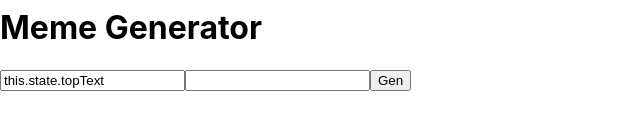
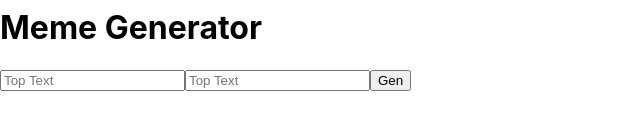
Before and after one commit to pro-munachi/form, a React (Create React App) app: page / in a window 1280 px wide. Shown: the part 242-372 px from the top of the page, without its empty margins (0-640 px from the left). Built offline with nearby package versions, Linux system fonts and the light colour scheme; no server answers.

Commit message:
modified meme

```diff
--- a/src/MemeGenerator.js
+++ b/src/MemeGenerator.js
@@ -10,6 +10,7 @@ class MemeGenerator extends React.Component {
     allMemeImgs: []
 
     }
+    this.handleChange = this.handleChange.bind(this)
     }
 
     componentDidMount() {
@@ -22,6 +23,14 @@ class MemeGenerator extends React.Component {
         })
     }
 
+    handleChange(event) {
+        const {name, value} = event.target
+        this.setState({
+            [name]: value
+        })
+
+    }
+
     render() {
         return (
             <div>
@@ -29,11 +38,19 @@ class MemeGenerator extends React.Component {
                 <input
                 name='topText'
                 type='text'
-                value='this.state.topText'
+                value={this.state.topText}
+                placeholder='Top Text'
+                onChange={this.handleChange}
                 />
+
                 <input
+                name='bottomText'
+                type='text'
+                value={this.state.bottomText}
+                placeholder='Top Text'
+                onChange={this.handleChange}
+                />
 
-                />
                 <button>Gen</button>
             </form>
             </div>
```
